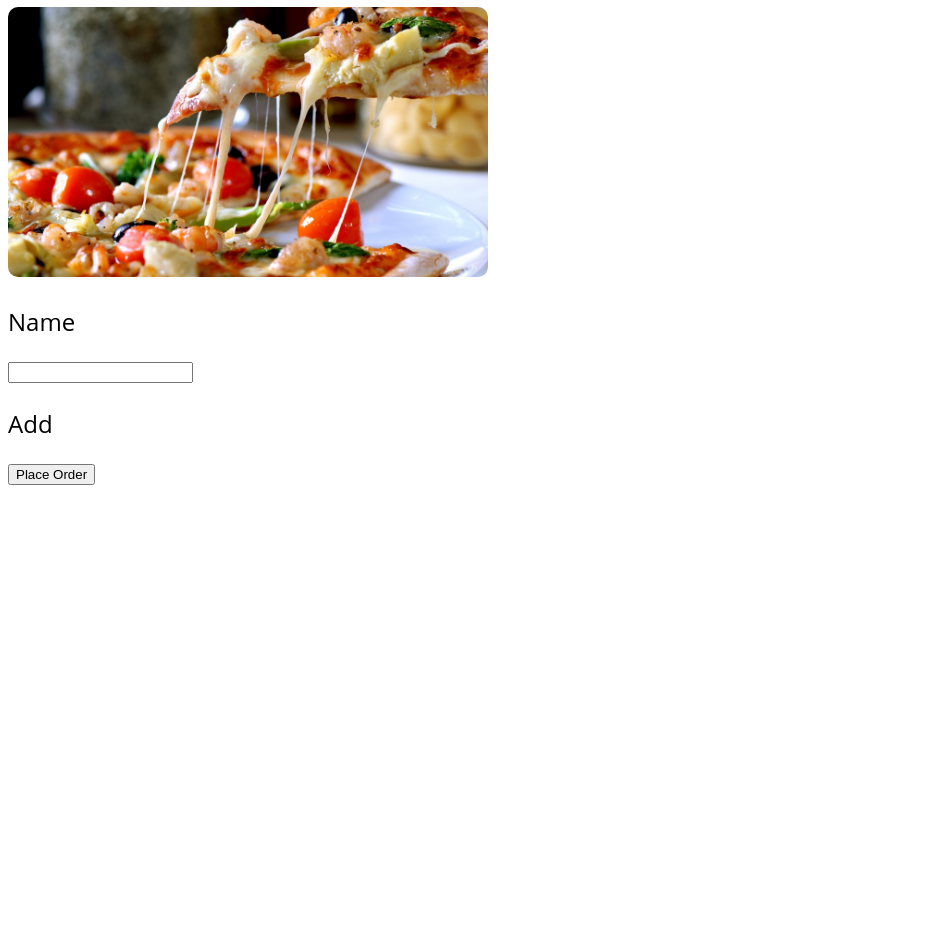
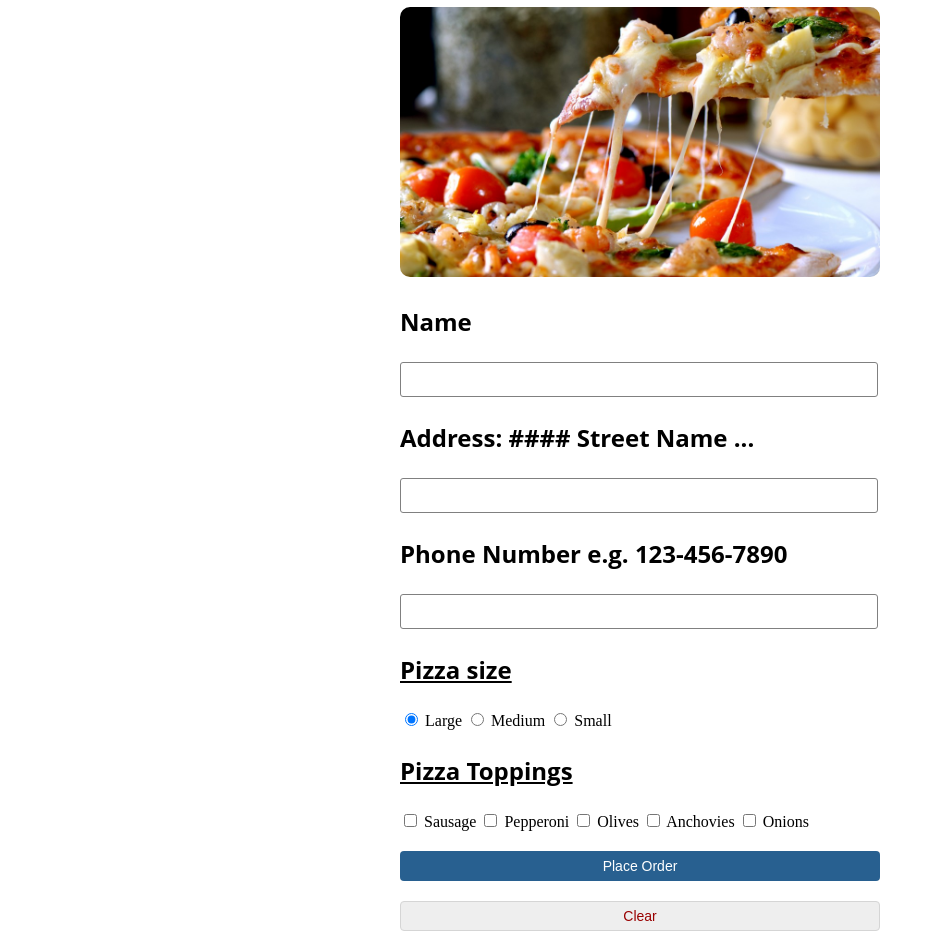
Before and after one commit to alamier/comp531, a plain HTML site: page inclass-2/pizza.html in a window 1280 px wide. Shown: the part 73-1012 px from the top of the page, without its empty margins (0-935 px from the left). Before the commit the page ends 800 px from the top, so only its background shows below. Drawn offline with Linux system fonts and the light colour scheme.

Commit message:
finished the basic of inclass-2

```diff
--- a/inclass-2/pizza.html
+++ b/inclass-2/pizza.html
@@ -3,24 +3,104 @@
 <head>
 	<title>Pizza Order</title>
 	<meta charset="utf-8">
-	<meta author="Zhou Liu">
+	<meta name="author" content="Zhou Liu">
 </head>
 <body>
-	<h1>Pizza Guys Order Form</h1>
-	<img src="Pizza.jpg" style="width:480px;height:270px;border-radius:10px;">
-	<form method="post">
-		<p class="form-item-title" >Name</p>
-		<input type="text" name="name" required>
-		<p class="form-item-title">Add</p>
+	<div class="main-container">
+		<h1>Pizza Guys Order Form</h1>
+		<img src="Pizza.jpg" style="width:480px;height:270px;border-radius:10px;">
+		<div class="form-container">
+			<form method="post" id="pizza-form">
+			<p class="form-text-title" >Name</p>
+			<input class="form-text-input" type="text" name="name" required>
+			<p class="form-text-title">Address: #### Street Name ...</p>
+			<input class="form-text-input" type="text" name="address" required>
+			<p class="form-text-title">Phone Number e.g. 123-456-7890</p>
+			<input class="form-text-input" type="text" name="phone-number" required pattern="\d{3}-\d{3}-\d{4}">
 
-		<p><input type="submit" value="Place Order"></p>
+			<p class="form-radio-title">Pizza size</p>
+			<input type="radio" name="pizza-size" value="large" checked="checked"> Large
+			<input type="radio" name="pizza-size" value="medium"> Medium
+			<input type="radio" name="pizza-size" value="small"> Small
+
+			<p class="form-radio-title">Pizza Toppings</p>
+			<input type="checkbox" name="pizza-toppings" value="sausage"> Sausage
+			<input type="checkbox" name="pizza-toppings" value="pepperoni"> Pepperoni
+			<input type="checkbox" name="pizza-toppings" value="olives"> Olives
+			<input type="checkbox" name="pizza-toppings" value="anchovies"> Anchovies
+			<input type="checkbox" name="pizza-toppings" value="onions"> Onions
+
+			<input class="primaryBtn" type="submit" value="Place Order">
+			<button class="clearBtn" type="button" onclick="clearBtn()">Clear</button>
 	</form>
+		</div>
+
+	</div>
+
 </body>
 </html>
 
+<script type="text/javascript">
+	function clearBtn() {
+		document.getElementById("pizza-form").reset();
+	}
+</script>
+
 <style type="text/css">
-.form-item-title{
-	font: 1.5em "Open Sans";
+.primaryBtn {
+	color:#fff;
+	background-color: #286090;
+	border-color: #204d74;
+	border: 1px solid transparent;
+	border-radius: 4px;
+	padding: 6px 12px;
+	font-size: 14px;
+	width: 100%;
+	margin-top: 20px;
 }
-
+.primaryBtn:hover {
+	background-color: #0d95fc;
+}
+.clearBtn {
+	color: #900;
+	background-color: #eee;
+	border-color: #204d74;
+	border: 1px solid #d5d5d5;
+	border-radius: 4px;
+	padding: 6px 12px;
+	font-size: 14px;
+	width: 100%;
+	margin-top: 20px;
+}
+.clearBtn:hover {
+	color: #fff;
+	background-color: #b33630;
+}
+.form-text-input {
+	width: 458px;
+	padding: 9px;
+	border: 1px solid grey;
+	border-radius: 3px;
+	margin: 0;
+}
+.form-container {
+	width: 480px;
+	padding: 0px;
+	border: 0px;
+	text-align: left;
+	margin-left: auto;
+	margin-right: auto;
+}
+.main-container {
+	margin-left: auto;
+	margin-right: auto;
+	text-align: center;
+}
+.form-text-title {
+	font:bold 1.5em "Open Sans";
+}
+.form-radio-title {
+	font:bold 1.5em "Open Sans";
+	text-decoration: underline;
+}
 </style>
```
